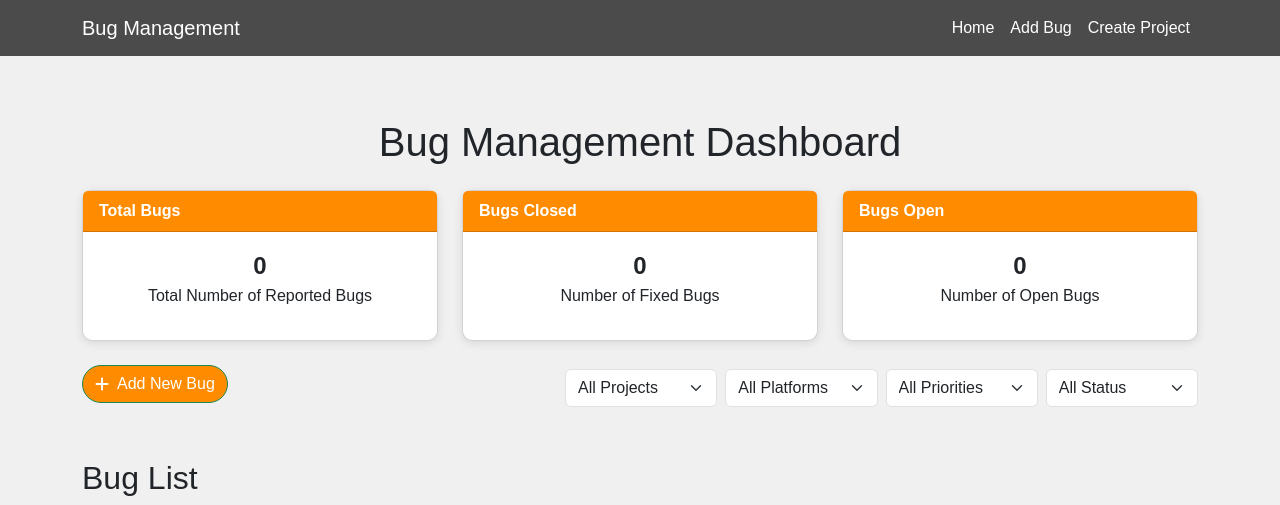
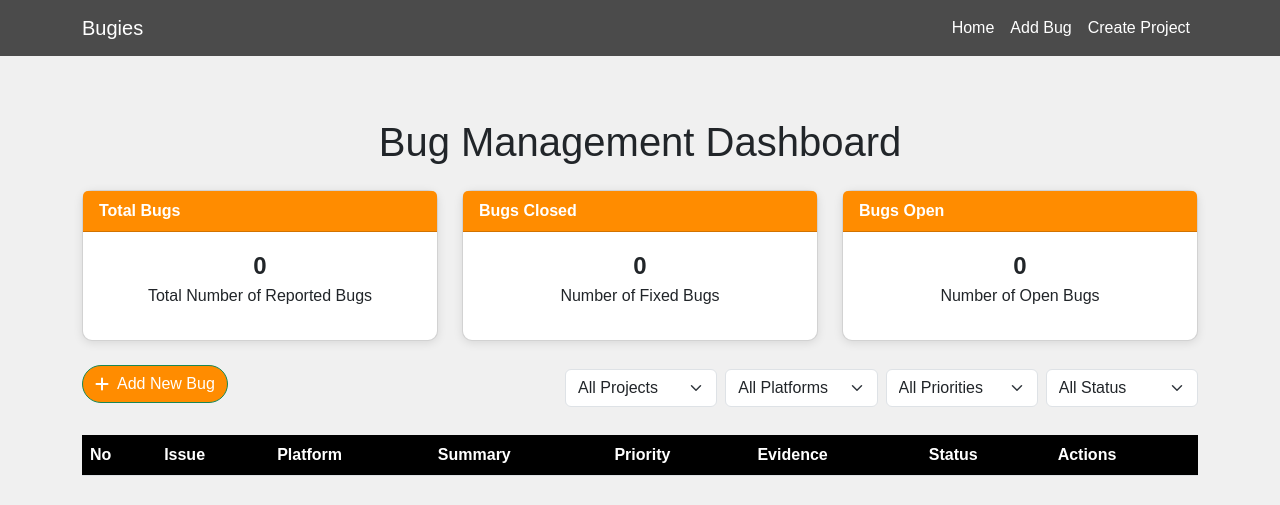
Before and after one commit to MagyenaTwo/project-bug-management, a Flask app: page / in a window 1280 px wide. Shown: the top 505 px of the page. Run offline with Flask 3, Linux system fonts and the light colour scheme; data that the repository does not hold is empty; some libraries are stand-ins or nearby versions.

Commit message:
Update index.html

```diff
--- a/templates/index.html
+++ b/templates/index.html
@@ -4,7 +4,7 @@
 <head>
     <meta charset="UTF-8">
     <meta name="viewport" content="width=device-width, initial-scale=1.0">
-    <title>Bug Management Dashboard</title>
+    <title>Bugies</title>
     <link rel="stylesheet" href="https://cdnjs.cloudflare.com/ajax/libs/font-awesome/6.0.0-beta3/css/all.min.css">
     <link rel="stylesheet" href="https://cdnjs.cloudflare.com/ajax/libs/bootstrap/5.3.0/css/bootstrap.min.css">
     <script src="https://cdn.jsdelivr.net/npm/bootstrap@5.3.0/dist/js/bootstrap.bundle.min.js"></script>
@@ -145,6 +145,23 @@ body {
 .evidence-link:hover {
     color: darkblue; /* Warna saat hover */
 }
+.table-wrapper {
+    max-height: 400px; /* Sesuaikan tinggi maksimum sesuai kebutuhan */
+    overflow-y: auto; /* Aktifkan scroll vertikal untuk tbody */
+}
+
+.table-scrollable {
+    width: 100%;
+    border-collapse: collapse;
+}
+
+.table-scrollable thead th {
+    position: sticky;
+    top: 0;
+    background-color: black; /* Warna latar belakang header agar terlihat jelas */
+    z-index: 1; /* Buat header tetap di atas konten tbody */
+    box-shadow: 0 2px 2px -1px rgba(0, 0, 0, 0.1);
+}
 
     </style>
 </head>
@@ -152,7 +169,7 @@ body {
 <body>
     <nav class="navbar navbar-expand-lg navbar-dark">
         <div class="container">
-            <a class="navbar-brand" href="#">Bug Management</a>
+            <a class="navbar-brand" href="#">Bugies</a>
             <button class="navbar-toggler" type="button" data-bs-toggle="collapse" data-bs-target="#navbarNav"
                 aria-controls="navbarNav" aria-expanded="false" aria-label="Toggle navigation">
                 <span class="navbar-toggler-icon"></span>
@@ -249,8 +266,8 @@ body {
 </div>
 
 
-        <h2 class="mt-5">Bug List</h2>
-        <table class="table table-striped">
+      <div class="table-wrapper" style="max-height: 400px; overflow-y: auto;">
+    <table class="table table-striped table-scrollable">
         <thead>
             <tr>
                 <th>No</th>
@@ -268,6 +285,8 @@ body {
         </tbody>
     </table>
 </div>
+
+
 
    <!-- Modal untuk menampilkan detail bug -->
 <div class="modal fade" id="bugDetailModal" tabindex="-1" aria-labelledby="bugDetailModalLabel" aria-hidden="true">
```
Lines whose indentation alone changed are shown as unchanged.
